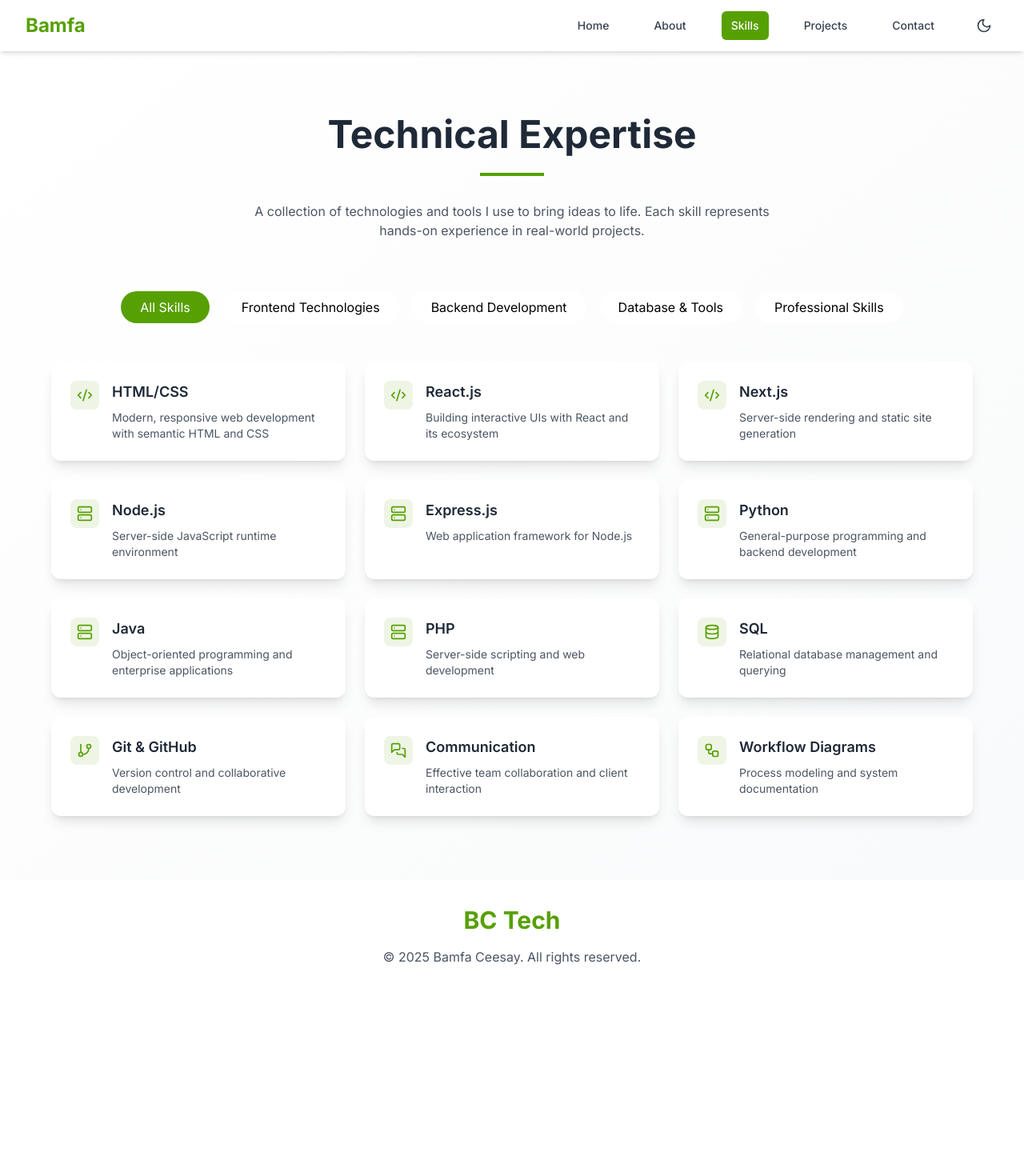
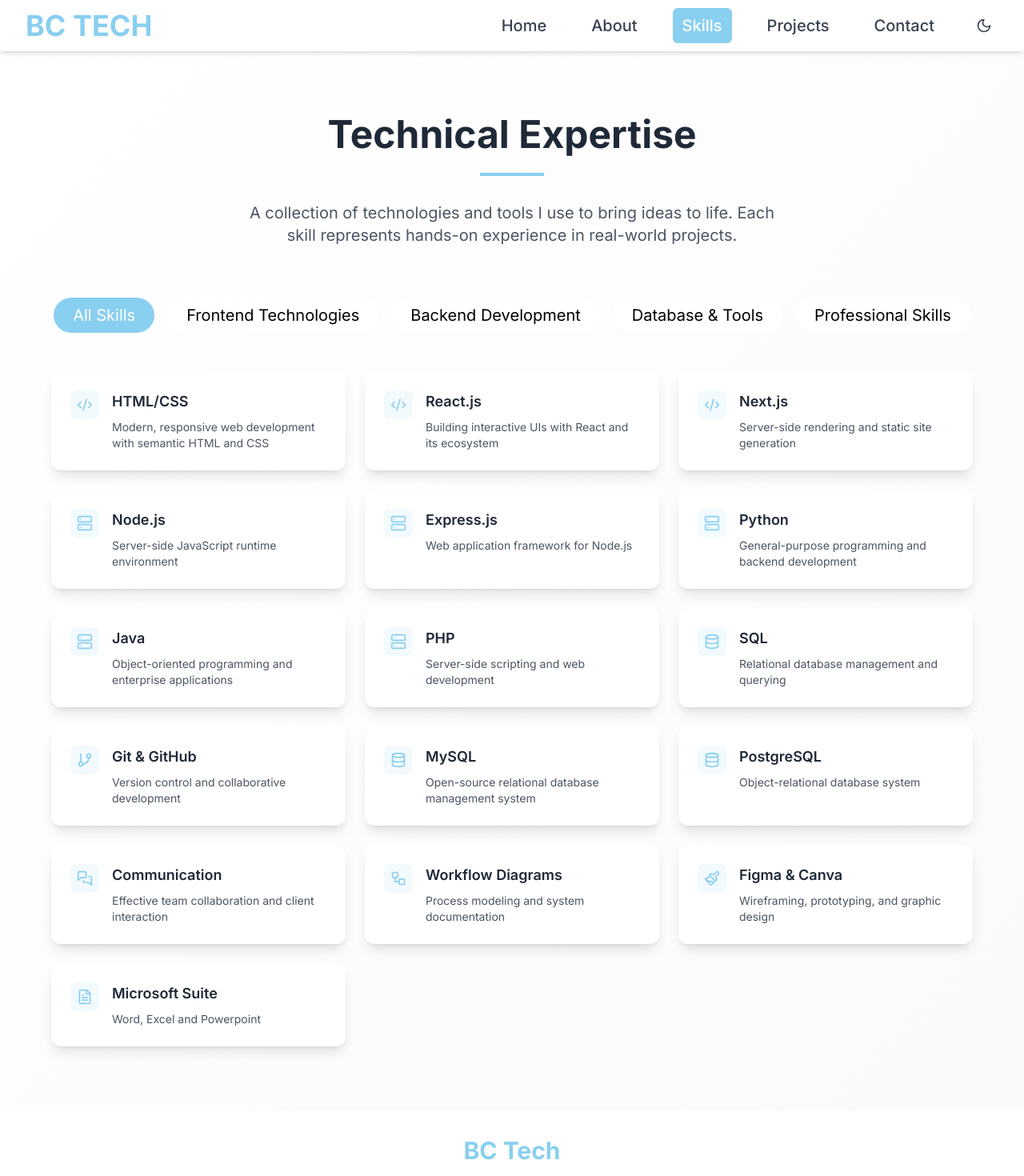
Before and after one commit to BCEESAY10/Bamfa-Portfolio, a Next.js app: page /skills in a window 1280 px wide. Shown: the top 1470 px of the page at 80% size. Before the commit the page ends 1240 px from the top, so only its background shows below. Built offline with nearby package versions, Linux system fonts and the light colour scheme.

Commit message:
Committing updates to the working branch

```diff
--- a/app/about/page.js
+++ b/app/about/page.js
@@ -2,7 +2,6 @@
 'use client'
 import { motion } from 'framer-motion'
 import { Code2, Rocket, Brain, Clock } from 'lucide-react'
-import Bamfa from '@/public/images/Bamfa.jpg'
 
 export default function About() {
   const qualities = [
@@ -65,7 +64,7 @@ export default function About() {
           >
             <div className="relative rounded-lg overflow-hidden shadow-2xl">
               <img
-                src={Bamfa}
+                src="/images/Bamfa.jpg"
                 alt="Bamfa Ceesay"
                 className="w-full h-auto"
               />
@@ -102,7 +101,7 @@ export default function About() {
             <div className="pt-6">
               <a
                 href="/contact"
-                className="inline-block px-8 py-3 bg-primary hover:bg-primary/90 text-white rounded-full transition-colors duration-300 shadow-lg hover:shadow-xl"
+                className="inline-block px-8 py-3 bg-primary hover:bg-primary/90 hover:font-semibold text-white rounded-full transition-colors duration-300 shadow-lg hover:shadow-xl"
               >
                 Let's Connect
               </a>
--- a/app/contact/page.js
+++ b/app/contact/page.js
@@ -18,21 +18,21 @@ export default function Contact() {
       name: "Gmail",
       icon: <Mail className="w-8 h-8" />,
       link: "mailto:bamfaceesay30@gmail.com",
-      color: "hover:bg-red-500",
+      color: "hover:bg-yellow-500",
       description: "Send me an email"
     },
     {
       name: "LinkedIn",
       icon: <Linkedin className="w-8 h-8" />,
-      link: "#", // Replace with your LinkedIn URL
+      link: "https://www.linkedin.com/in/bamfa-ceesay-b581042b4/",
       color: "hover:bg-blue-600",
       description: "Connect professionally"
     },
     {
       name: "Facebook",
       icon: <Facebook className="w-8 h-8" />,
-      link: "#", // Replace with your Facebook URL
-      color: "hover:bg-blue-500",
+      link: "https://www.facebook.com/alhagieomarbamfa.ceesay",
+      color: "hover:bg-blue-800",
       description: "Follow me on Facebook"
     },
     {
@@ -63,7 +63,7 @@ export default function Contact() {
               Let's Connect
             </h1>
             <div className="w-20 h-1 bg-primary mx-auto mb-8" />
-            <p className="text-gray-600 dark:text-gray-300 max-w-2xl mx-auto">
+            <p className="text-gray-600 dark:text-gray-300 md:text-xl max-w-2xl mx-auto">
               Feel free to reach out through any of these platforms. I'm always open to discussing new projects,
               creative ideas, or opportunities to be part of your visions.
             </p>
--- a/app/globals.css
+++ b/app/globals.css
@@ -15,6 +15,11 @@
 html {
     scroll-behavior: smooth;
   }
+
+.bamfa{
+  color: rgba(10, 25, 200);
+  font-family: Tahoma, sans-serif
+}
 
 @keyframes blob {
   0% {
--- a/app/page.js
+++ b/app/page.js
@@ -1,9 +1,8 @@
-// app/page.js
 'use client'
 import { useEffect, useRef } from 'react'
 import { motion } from 'framer-motion'
 import Typed from 'typed.js'
-import Bamfa from '@/public/images/Bamfa_PP.png'
+
 
 export default function Home() {
   const typedRef = useRef(null)
@@ -12,7 +11,7 @@ export default function Home() {
     const typed = new Typed(typedRef.current, {
       strings: [
         'Frontend Developer',
-        'UI/UX Enthusiast',
+        'Data Enthusiast',
         'Web Designer',
         'Creative Coder'
       ],
@@ -26,7 +25,7 @@ export default function Home() {
   }, [])
 
   return (
-    <div className="min-h-screen flex flex-col md:flex-row items-center justify-center px-4 md:px-8 lg:px-16 py-20 bg-gradient-to-br from-white to-gray-50 dark:from-gray-900 dark:to-gray-800">
+    <div className="min-h-screen flex flex-col md:flex-row items-center justify-center px-4 md:px-8 md:mx-12 lg:px-16 py-20 bg-gradient-to-br from-white to-gray-50 dark:from-gray-900 dark:to-gray-800">
       {/* Left Content Section */}
       <motion.div
         initial={{ opacity: 0, x: -50 }}
@@ -40,11 +39,11 @@ export default function Home() {
           transition={{ delay: 0.2, duration: 0.8 }}
           className="space-y-3"
         >
-          <h2 className="text-lg md:text-xl text-gray-600 dark:text-gray-300">
-            Hello, I'm
+          <h2 className="text-lg md:text-2xl text-gray-600 dark:text-gray-300">
+            Hello, I am
           </h2>
-          <h1 className="text-4xl md:text-6xl font-bold text-gray-800 dark:text-white">
-            Bamfa Ceesay
+          <h1 className="bamfa text-4xl md:text-6xl font-bold text-gray-800 dark:text-white">
+            BAMFA CEESAY
           </h1>
           <div className="text-xl md:text-2xl text-primary font-semibold">
             I'm a <span ref={typedRef}></span>
@@ -70,13 +69,13 @@ export default function Home() {
         >
           <a
             href="/projects"
-            className="px-8 py-3 bg-primary hover:bg-primary/90 text-white rounded-full transition-colors duration-300 shadow-lg hover:shadow-xl"
+            className="px-8 py-3 bg-primary hover:bg-primary/90 hover:font-semibold text-white rounded-full transition-colors duration-300 shadow-lg hover:shadow-xl"
           >
             View My Work
           </a>
           <a
             href="/contact"
-            className="px-8 py-3 bg-white dark:bg-gray-800 hover:bg-gray-50 dark:hover:bg-gray-700 text-gray-800 dark:text-white border-2 border-gray-200 dark:border-gray-700 rounded-full transition-all duration-300 shadow-lg hover:shadow-xl"
+            className="px-8 py-3 bg-white dark:bg-gray-800 hover:bg-gray-50 hover:font-semibold dark:hover:bg-gray-700 text-gray-800 dark:text-white border-2 border-gray-200 dark:border-gray-700 rounded-full transition-all duration-300 shadow-lg hover:shadow-xl"
           >
             Contact Me
           </a>
@@ -104,7 +103,7 @@ export default function Home() {
           >
             <div className="relative w-full pt-[100%] rounded-full overflow-hidden shadow-2xl">
               <img
-                src={Bamfa}
+                src="/images/Bamfa_PP.png"
                 alt="Bamfa Ceesay"
                 className="absolute inset-0 w-full h-full object-cover"
               />
--- a/app/projects/page.js
+++ b/app/projects/page.js
@@ -18,40 +18,49 @@ export default function Projects() {
     {
       title: "Portfolio Website",
       description: "Modern portfolio website built with Next.js and Tailwind CSS, featuring smooth animations and responsive design.",
-      image: "/Bamfa.jpg",
+      image: "/images/Bamfa_PP.png",
       tags: ["frontend"],
       tech: ["Next.js", "Tailwind CSS", "Framer Motion"],
       liveLink: "https://example.com",
-      githubLink: "https://github.com",
+      githubLink: "https://github.com/BCEESAY10/bamfa-portfolio",
       featured: true
     },
     {
-      title: "E-commerce Platform",
-      description: "Full-stack e-commerce solution with user authentication, product management, and payment integration.",
-      image: "/Bamfa.jpg",
-      tags: ["fullstack"],
-      tech: ["React", "Node.js", "Express", "MongoDB"],
+      title: "Munaff Website",
+      description: "A static website for Minaff dental clinic, built with HTML, Tailwind CSS, and JavaScript.",
+      image: "/images/Bamfa_PP.png",
+      tags: ["frontend"],
+      tech: ["HTML", "Tailwind", "JavaScript"],
       liveLink: "https://example.com",
-      githubLink: "https://github.com",
+      githubLink: "https://github.com/BCEESAY10/munaff-website",
       featured: true
     },
     {
-      title: "Task Management API",
-      description: "RESTful API for task management with user roles, task assignment, and email notifications.",
-      image: "/Bamfa.jpg",
+      title: "Chatbot API",
+      description: "API for a chatbot application that uses Gemini API for natural language processing.",
+      image: "/images/Bamfa_PP.png",
       tags: ["backend"],
-      tech: ["Node.js", "Express", "PostgreSQL"],
+      tech: ["Node.js", "Express", "PostgreSQL", "Gemini API","JWT", "Axios"],
       liveLink: "https://example.com",
-      githubLink: "https://github.com",
+      githubLink: "https://github.com/BCEESAY10/chatbot-api",
     },
     {
-      title: "Weather Dashboard",
-      description: "Real-time weather dashboard with location-based forecasts and interactive maps.",
-      image: "/Bamfa.jpg",
+      title: "Product Catalog",
+      description: "A product catalog application built with React with search and filter functionality.",
+      image: "/images/Bamfa_PP.png",
       tags: ["frontend"],
-      tech: ["React", "OpenWeather API", "Mapbox"],
+      tech: ["React", "Tailwind"],
       liveLink: "https://example.com",
-      githubLink: "https://github.com",
+      githubLink: "https://github.com/BCEESAY10/product-catalog",
+    },
+    {
+      title: "Chatbot",
+      description: "A simple chatbot application built with Next js and Gemini API for natural language processing.",
+      image: "/images/Bamfa_PP.png",
+      tags: ["fullstack"],
+      tech: ["Next Js", "Tailwind", "Gemini API", "Axios", "PostgreSQL", "Drizzle"],
+      liveLink: "https://example.com",
+      githubLink: "https://github.com/BCEESAY10/next-project",
     }
   ]
 
@@ -83,7 +92,7 @@ export default function Projects() {
             Featured Projects
           </h1>
           <div className="w-20 h-1 bg-primary mx-auto mb-8" />
-          <p className="text-gray-600 dark:text-gray-300 max-w-2xl mx-auto">
+          <p className="text-gray-600 dark:text-gray-300 md:text-xl max-w-2xl mx-auto">
             A collection of projects that showcase my skills in frontend, backend, and full-stack development.
             Each project represents a unique challenge and solution.
           </p>
--- a/app/skills/page.js
+++ b/app/skills/page.js
@@ -10,7 +10,9 @@ import {
   GitBranch,
   MessagesSquare,
   Workflow,
-  Brain
+  Brain,
+  Paintbrush,
+  FileText
 } from 'lucide-react'
 
 export default function Skills() {
@@ -82,6 +84,16 @@ export default function Skills() {
           name: "Git & GitHub",
           icon: <GitBranch className="w-5 h-5" />,
           description: "Version control and collaborative development"
+        },
+        {
+          name: "MySQL",
+          icon: <Database className="w-5 h-5" />,
+          description: "Open-source relational database management system"
+        },
+        {
+          name: "PostgreSQL",
+          icon: <Database className="w-5 h-5" />,
+          description: "Object-relational database system"
         }
       ]
     },
@@ -98,6 +110,16 @@ export default function Skills() {
           name: "Workflow Diagrams",
           icon: <Workflow className="w-5 h-5" />,
           description: "Process modeling and system documentation"
+        },
+        {
+          name: "Figma & Canva",
+          icon: <Paintbrush className="w-5 h-5" />,
+          description: "Wireframing, prototyping, and graphic design"
+        },
+        {
+          name: "Microsoft Suite",
+          icon: <FileText className="w-5 h-5" />,
+          description: "Word, Excel and Powerpoint"
         }
       ]
     }
@@ -136,7 +158,7 @@ export default function Skills() {
             Technical Expertise
           </h1>
           <div className="w-20 h-1 bg-primary mx-auto mb-8" />
-          <p className="text-gray-600 dark:text-gray-300 max-w-2xl mx-auto">
+          <p className="text-gray-600 dark:text-gray-300 md:text-xl max-w-2xl mx-auto">
             A collection of technologies and tools I use to bring ideas to life.
             Each skill represents hands-on experience in real-world projects.
           </p>
@@ -147,7 +169,7 @@ export default function Skills() {
           variants={containerVariants}
           initial="hidden"
           animate="visible"
-          className="flex flex-wrap justify-center gap-4 mb-12"
+          className="flex flex-wrap justify-center md:text-xl gap-4 mb-12"
         >
           <motion.button
             variants={itemVariants}
--- a/components/Navbar.js
+++ b/components/Navbar.js
@@ -43,8 +43,8 @@ const Navbar = () => {
       <div className="max-w-7xl mx-auto px-4 sm:px-6 lg:px-8">
         <div className="flex justify-between h-16">
           <div className="flex-shrink-0 flex items-center">
-            <Link href="/" className="text-2xl font-bold text-primary">
-              Bamfa
+            <Link href="/" className="text-2xl md:text-4xl font-bold text-primary">
+              BC TECH
             </Link>
           </div>
 
@@ -54,7 +54,7 @@ const Navbar = () => {
               <Link
                 key={item.href}
                 href={item.href}
-                className={`px-3 py-2 rounded-md text-sm font-medium transition-colors duration-200
+                className={`px-3 py-2 rounded-md text-sm font-medium md:text-xl transition-colors duration-200
                   ${pathname === item.href
                     ? 'bg-primary text-white'
                     : 'text-gray-700 dark:text-gray-200 hover:bg-primary/10 dark:hover:bg-primary/20'
--- a/package.json
+++ b/package.json
@@ -13,7 +13,8 @@
     "lucide-react": "^0.473.0",
     "next": "15.1.5",
     "react": "^19.0.0",
-    "react-dom": "^19.0.0"
+    "react-dom": "^19.0.0",
+    "typed.js": "^2.1.0"
   },
   "devDependencies": {
     "postcss": "^8",
--- a/tailwind.config.mjs
+++ b/tailwind.config.mjs
@@ -1,4 +1,5 @@
 /** @type {import('tailwindcss').Config} */
+
 module.exports = {
   content: [
     './pages/**/*.{js,jsx}',
@@ -9,7 +10,7 @@ module.exports = {
   theme: {
     extend: {
       colors: {
-        primary: '#57A003',
+        primary: '#89CFF0',
         secondary: '#ED820E',
       },
       animation: {
```
Also changed, not shown: 1 other file (tests, documents, lock files or other folders).
